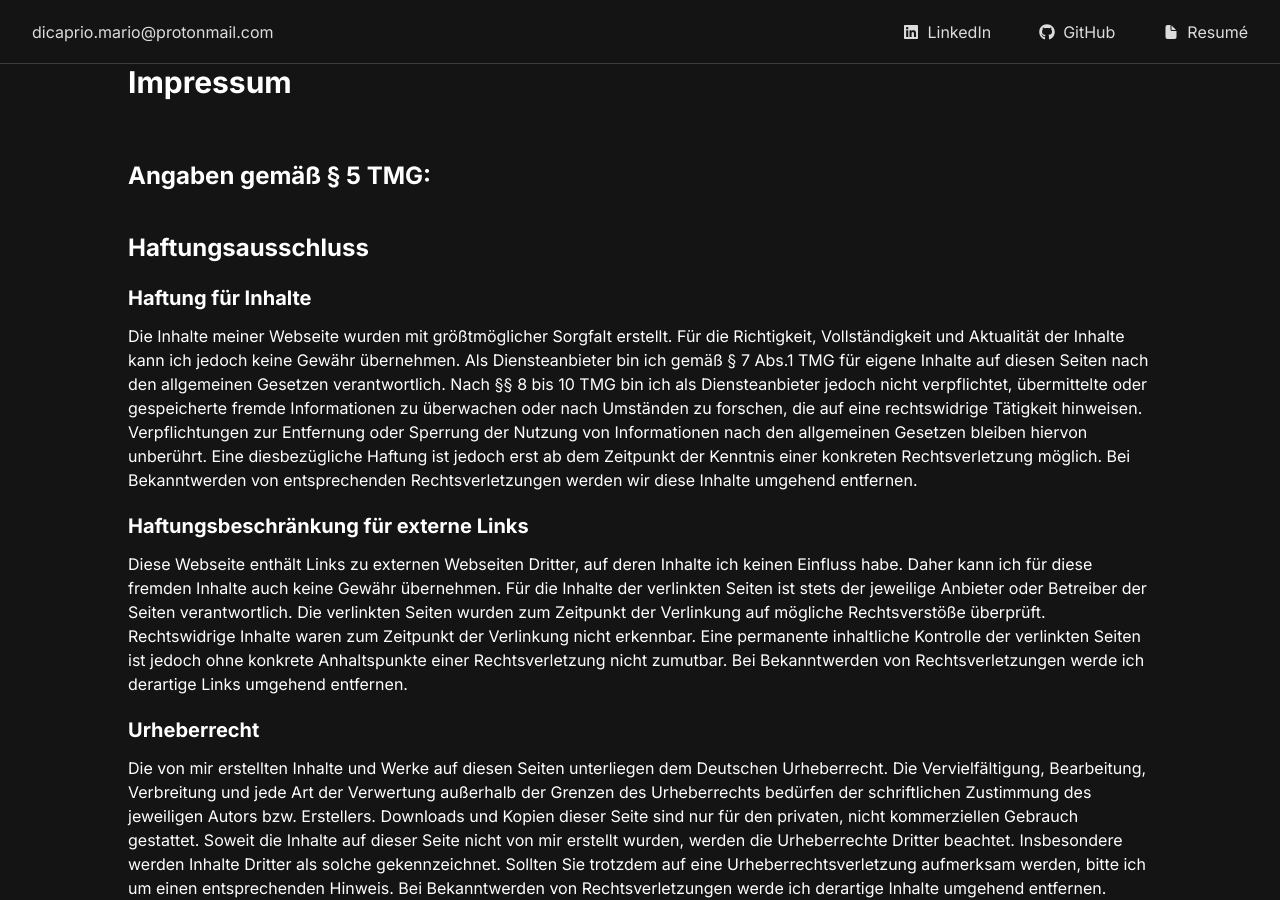
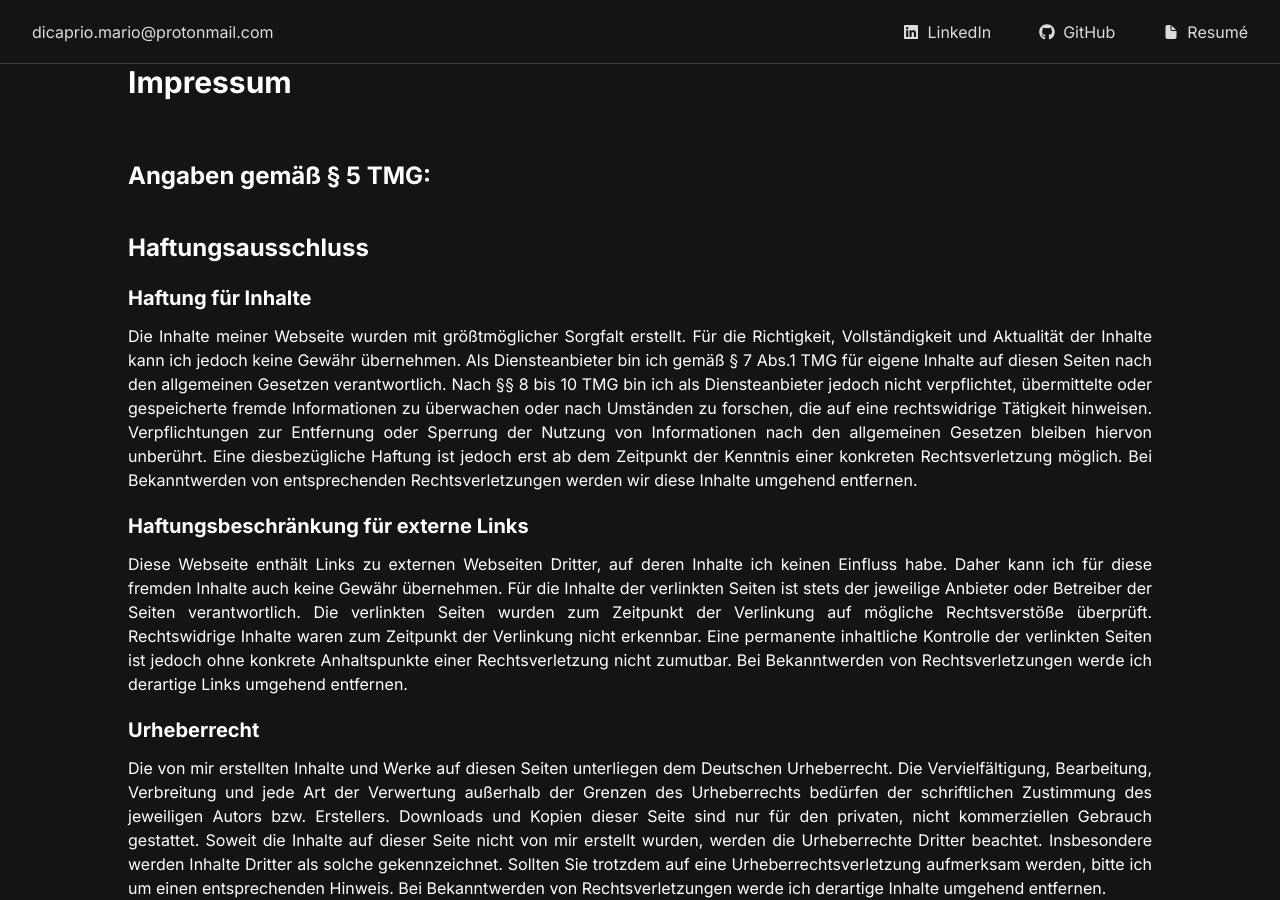
Before and after one commit to MarioDiCaprio/portfolio-v2, a Next.js app: page /impressum in a window 1280 px wide. Built offline with nearby package versions, Linux system fonts and the light colour scheme.

Commit message:
Justified impressum sections

```diff
--- a/src/app/impressum/page.tsx
+++ b/src/app/impressum/page.tsx
@@ -18,7 +18,7 @@ const Page: React.FC = () => (
                 <h3 className="font-bold text-xl mb-3">
                     Haftung für Inhalte
                 </h3>
-                <p>
+                <p className="text-justify">
                     Die Inhalte meiner Webseite wurden mit größtmöglicher Sorgfalt erstellt. Für die Richtigkeit,
                     Vollständigkeit und Aktualität der Inhalte kann ich jedoch keine Gewähr übernehmen.
                     Als Diensteanbieter bin ich gemäß § 7 Abs.1 TMG für eigene Inhalte auf diesen Seiten nach den
@@ -35,7 +35,7 @@ const Page: React.FC = () => (
                 <h3 className="font-bold text-xl mb-3">
                     Haftungsbeschränkung für externe Links
                 </h3>
-                <p>
+                <p className="text-justify">
                     Diese Webseite enthält Links zu externen Webseiten Dritter, auf deren Inhalte ich keinen Einfluss
                     habe. Daher kann ich für diese fremden Inhalte auch keine Gewähr übernehmen. Für die Inhalte der
                     verlinkten Seiten ist stets der jeweilige Anbieter oder Betreiber der Seiten verantwortlich. Die
@@ -50,7 +50,7 @@ const Page: React.FC = () => (
                 <h3 className="font-bold text-xl mb-3">
                     Urheberrecht
                 </h3>
-                <p>
+                <p className="text-justify">
                     Die von mir erstellten Inhalte und Werke auf diesen Seiten unterliegen dem Deutschen Urheberrecht.
                     Die Vervielfältigung, Bearbeitung, Verbreitung und jede Art der Verwertung außerhalb der Grenzen
                     des Urheberrechts bedürfen der schriftlichen Zustimmung des jeweiligen Autors bzw. Erstellers.
```
